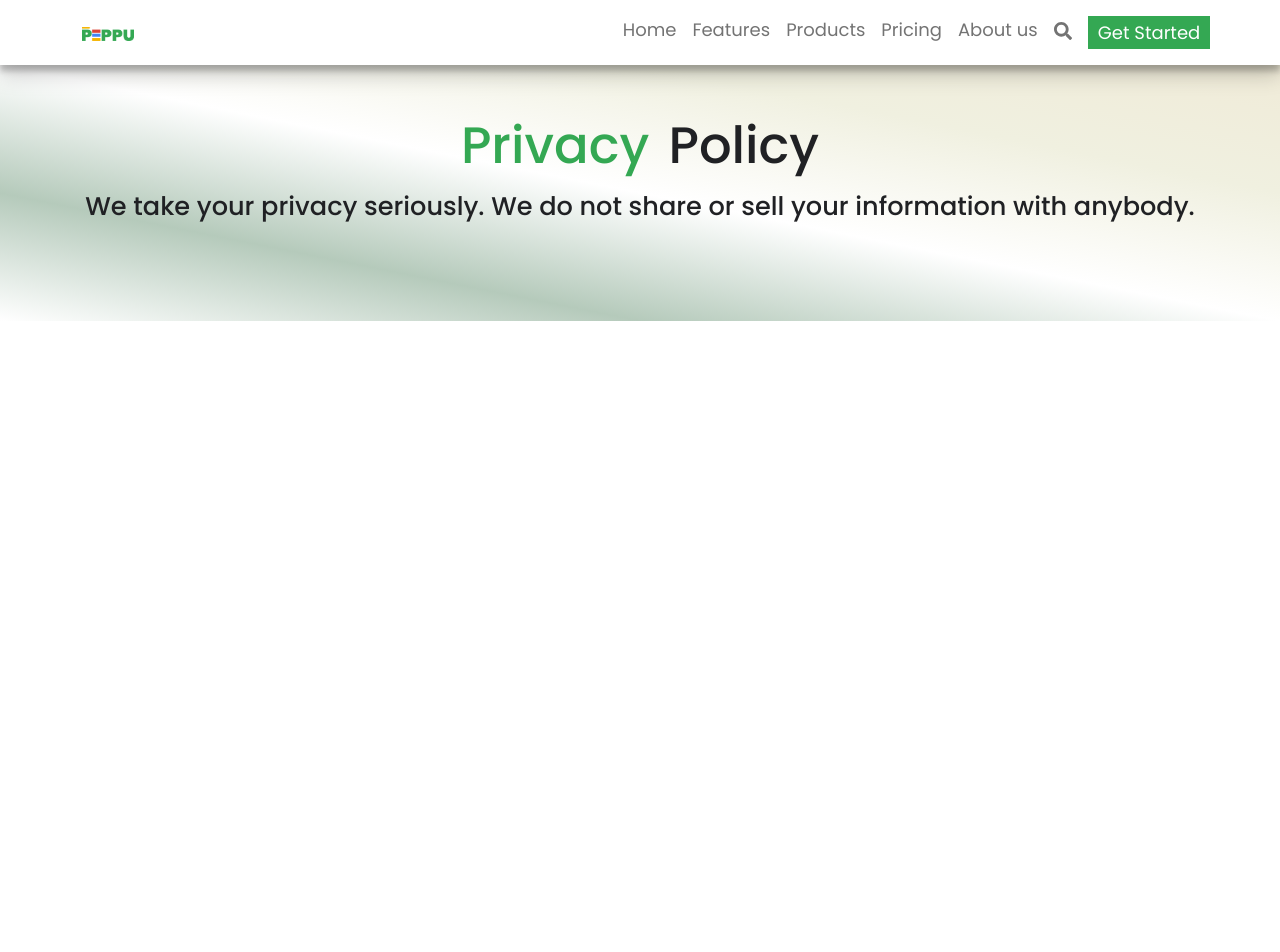
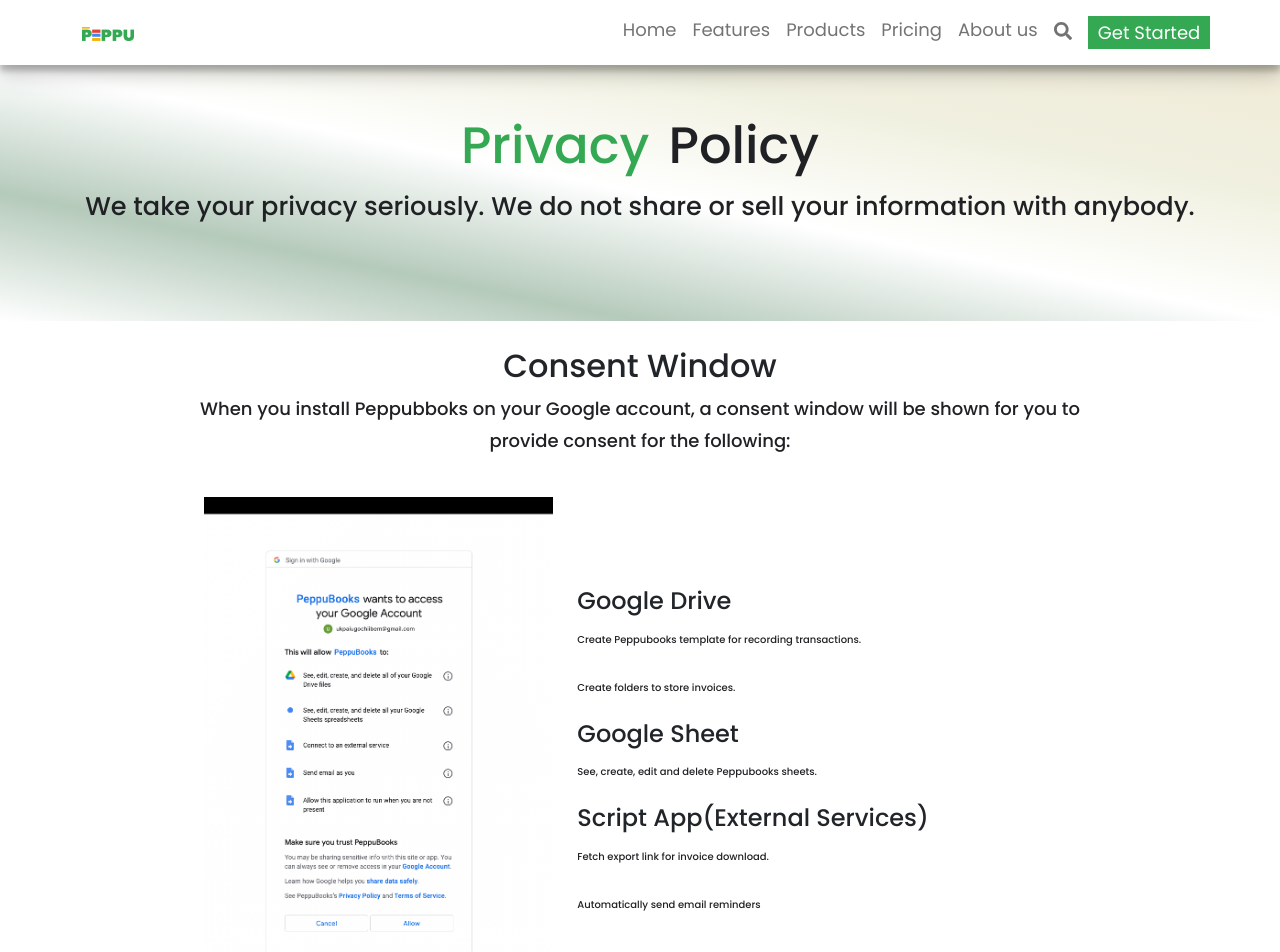
Before and after one commit to Peppu-Group/Peppu-books-frontend, a React (Vite) app: page /privacy in a window 1280 px wide. Shown: the top 952 px of the page. Before the commit the page ends 800 px from the top, so only its background shows below. Built offline with nearby package versions, Linux system fonts and the light colour scheme.

Commit message:
consent section

```diff
--- a/src/App.css
+++ b/src/App.css
@@ -98,13 +98,7 @@
     margin-top: 0;
 }
 
-.privacy-section {
-    background-color: #ffffff;
-    background-image: linear-gradient(to top right, #ffffff, #b5cabb, #ffffff, #f0f0e0, #f0ebd8),
-    linear-gradient(to left, #ffffff, #ffffff);
-    height: 20vw;
-    margin-top: 0;
-}
+
 
 a {
     text-decoration: none;
@@ -1030,6 +1024,31 @@
     height: 100%;
 }
 
+/**Privacy Section**/
+.privacy-section {
+    background-color: #ffffff;
+    background-image: linear-gradient(to top right, #ffffff, #b5cabb, #ffffff, #f0f0e0, #f0ebd8),
+    linear-gradient(to left, #ffffff, #ffffff);
+    height: 20vw;
+    margin-top: 0;
+}
+
+.consent-window {
+    margin-left: 15%;
+    margin-right: 15%;
+    text-align: center;
+    margin-top: 2%;
+}
+
+.consent-window .center {
+    font-size: large;
+}
+.text {
+    text-align: left;
+    padding-top: 10%;
+}
+/**End of Privacy Section**/
+
 /**MEDIA-QUERIES**/
 @media screen and (max-width:480px) {
 
--- a/src/Pages/Privacy.jsx
+++ b/src/Pages/Privacy.jsx
@@ -1,7 +1,7 @@
 import React from 'react'
 import Navbar from '../Components/Navbar'
-import Container from 'react-bootstrap/Container';
-
+import consent from '../assets/consent.png'
+import Image from 'react-bootstrap/Image'
 
 const Privacy = () => {
     return (
@@ -10,7 +10,6 @@
                 <Navbar />
             </nav>
             <div className='privacy-section'>
-                <Container fluid >
                 <div className='body-header'>
                     <p className='header'>Privacy</p>
                     <p>Policy</p>
@@ -18,10 +17,43 @@
                 <div className='first-paragragh'>
                     <p>We take your privacy seriously. We do not share or sell your information with anybody.</p>
                 </div>
-                </Container>
             </div>
+            <div className='consent-window'>
+                <div className='center'>
+                <h2>Consent Window</h2>
+                <p>When you install Peppubboks on your Google account, a consent window
+                    will be shown for you to provide consent for the following:</p>
+                </div>
+                <footer className="page-footer font-small  pt-4 ">
+                    <div className="container-fluid  text-left">
+                        <div className="row">
+                            <div className="col-md-5 mb-md-0 mb-6">
+                                <Image fluid='true' src={consent} />
+                            </div>
+                            <div className="col-md-7 mb-md-0 mb-6 text">
+                                <h4>Google Drive</h4>
+
+                                <p>Create Peppubooks template for recording transactions.</p>
+
+                                <p>Create folders to store invoices.</p>
 
 
+                                <h4>Google Sheet</h4>
+
+                                <p>See, create, edit and delete Peppubooks sheets.</p>
+
+
+                                <h4>Script App(External Services)</h4>
+
+                                <p>Fetch export link for invoice download.</p>
+
+                                <p>Automatically send email reminders</p>
+
+                            </div>
+                        </div>
+                    </div>
+                </footer>
+            </div>
         </main>
     )
 }
```
Also changed, not shown: src/assets/consent.png (added). Lines whose indentation alone changed are shown as unchanged.
